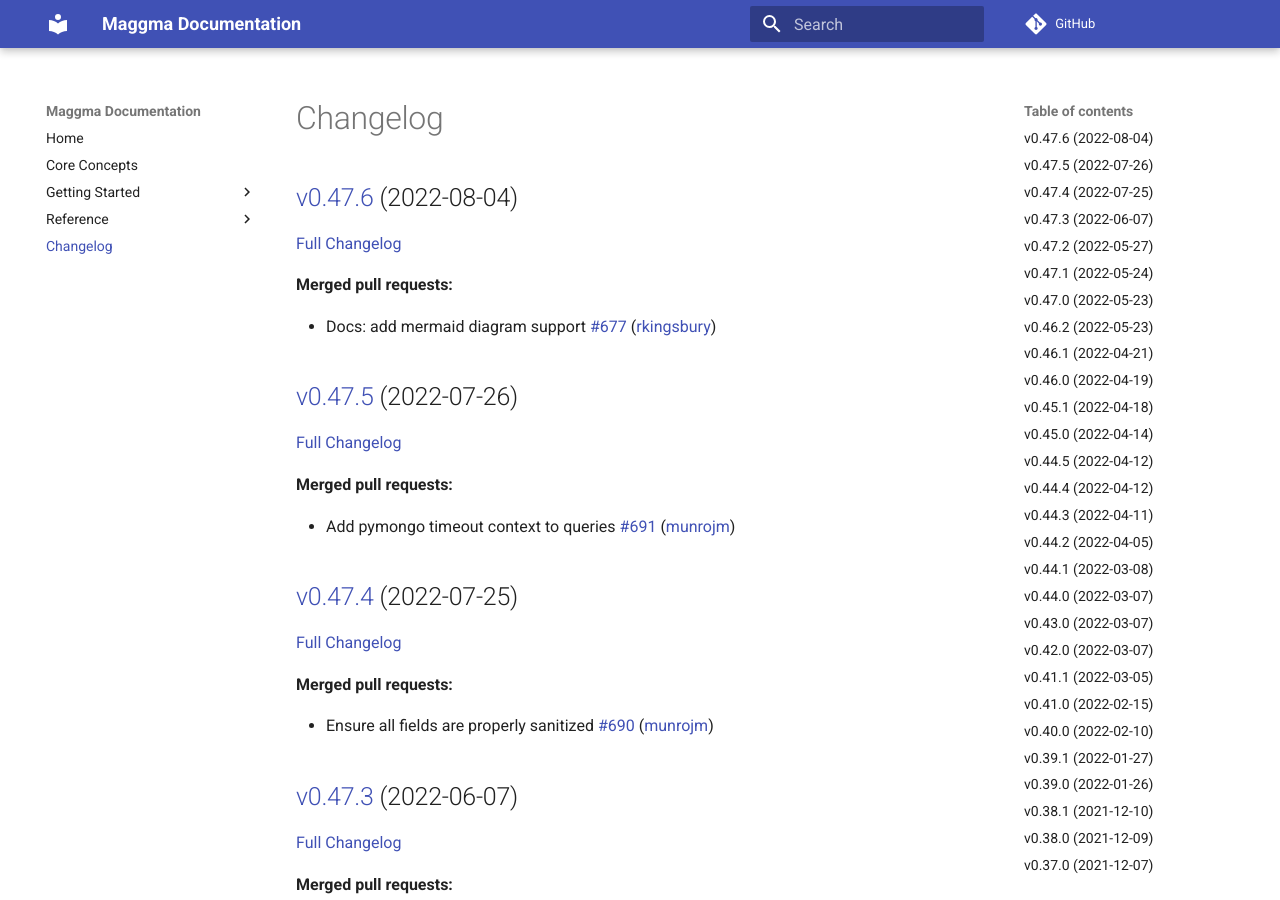
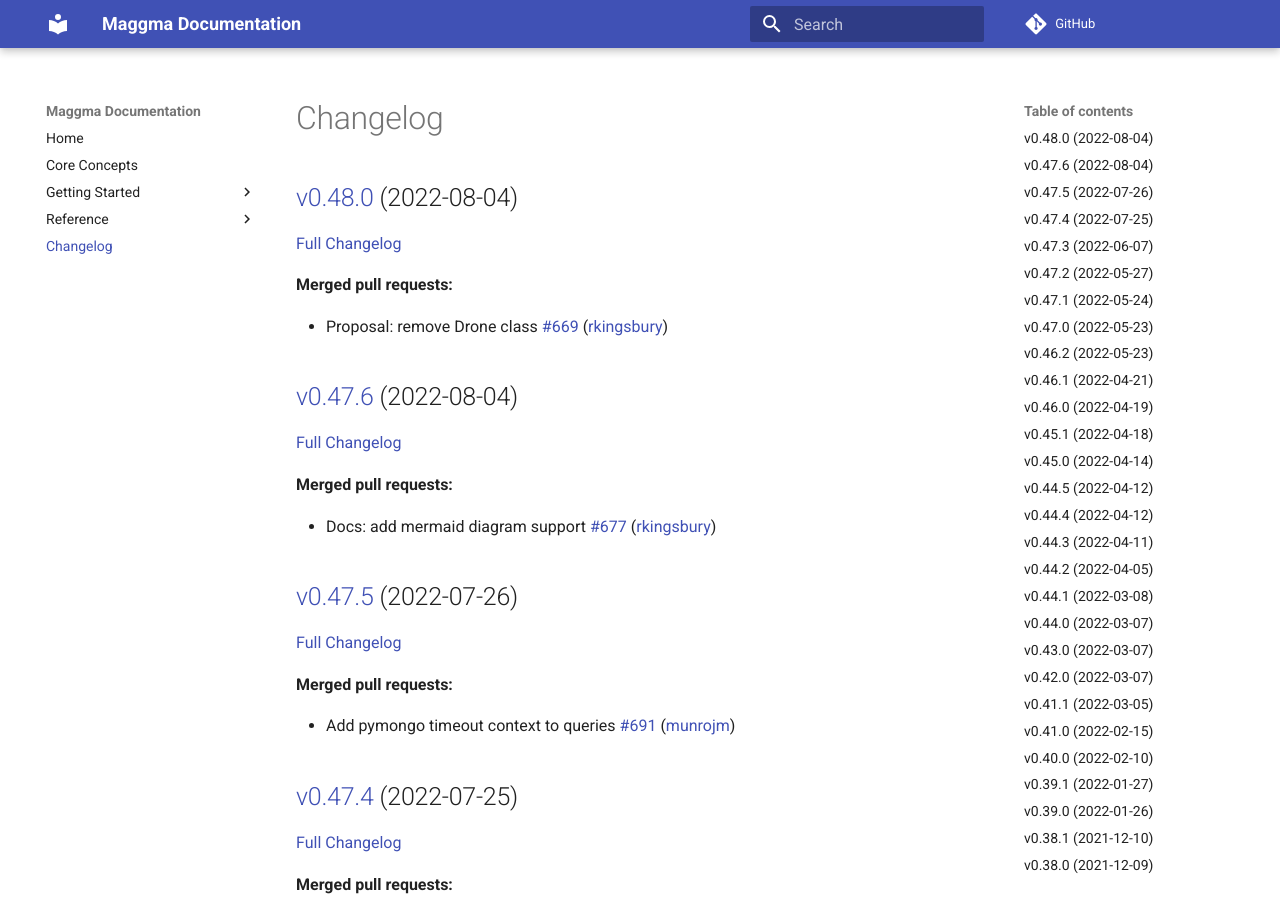
Before and after one commit to materialsproject/maggma, an MkDocs documentation site: the page built from docs/CHANGELOG.md, in a window 1280 px wide and 900 px high. Built offline with MkDocs 1.6.1 and Material for MkDocs 9.7.7, drawn with Linux system fonts in a browser that asks for light colours; comment, search, counter and statistics services are not loaded.

Commit message:
Updated CHANGELOG.md

```diff
--- a/docs/CHANGELOG.md
+++ b/docs/CHANGELOG.md
@@ -1,4 +1,12 @@
 # Changelog
+
+## [v0.48.0](https://github.com/materialsproject/maggma/tree/v0.48.0) (2022-08-04)
+
+[Full Changelog](https://github.com/materialsproject/maggma/compare/v0.47.6...v0.48.0)
+
+**Merged pull requests:**
+
+- Proposal: remove Drone class [\#669](https://github.com/materialsproject/maggma/pull/669) ([rkingsbury](https://github.com/rkingsbury))
 
 ## [v0.47.6](https://github.com/materialsproject/maggma/tree/v0.47.6) (2022-08-04)
 
```
